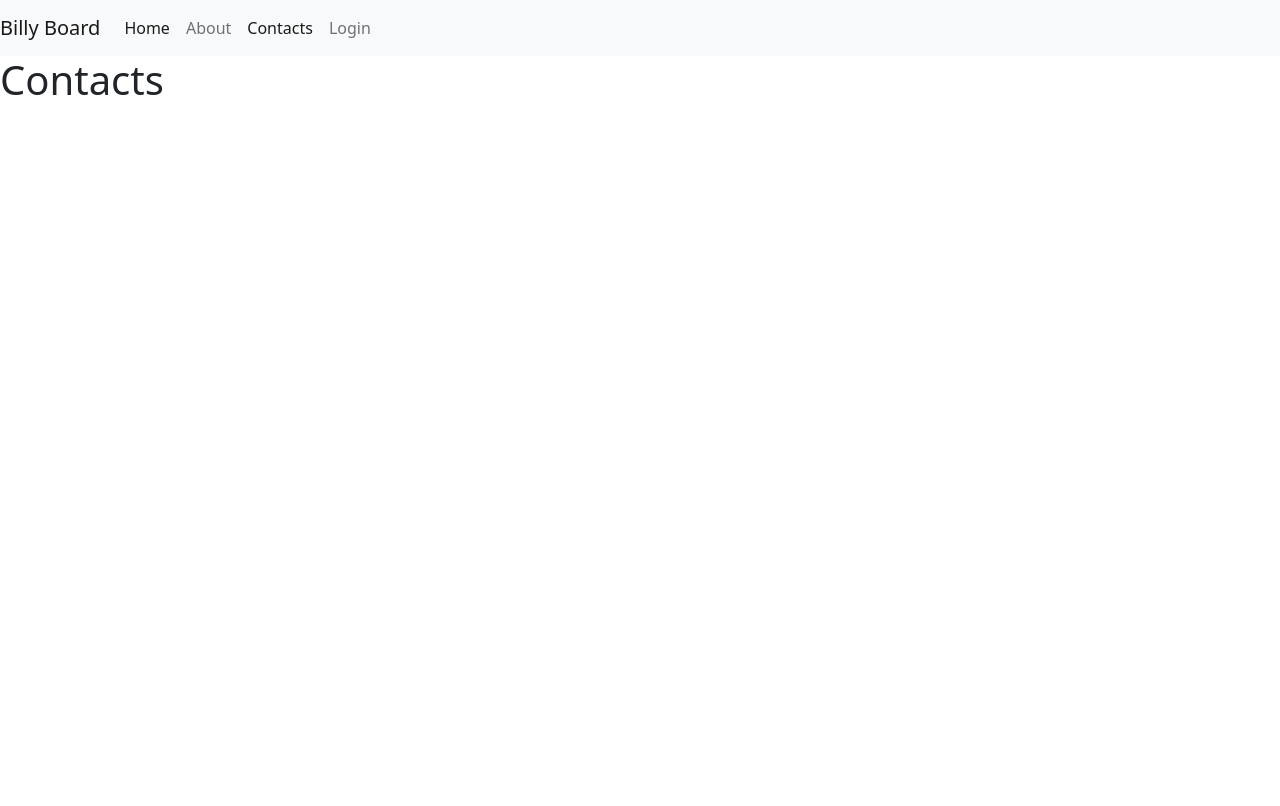
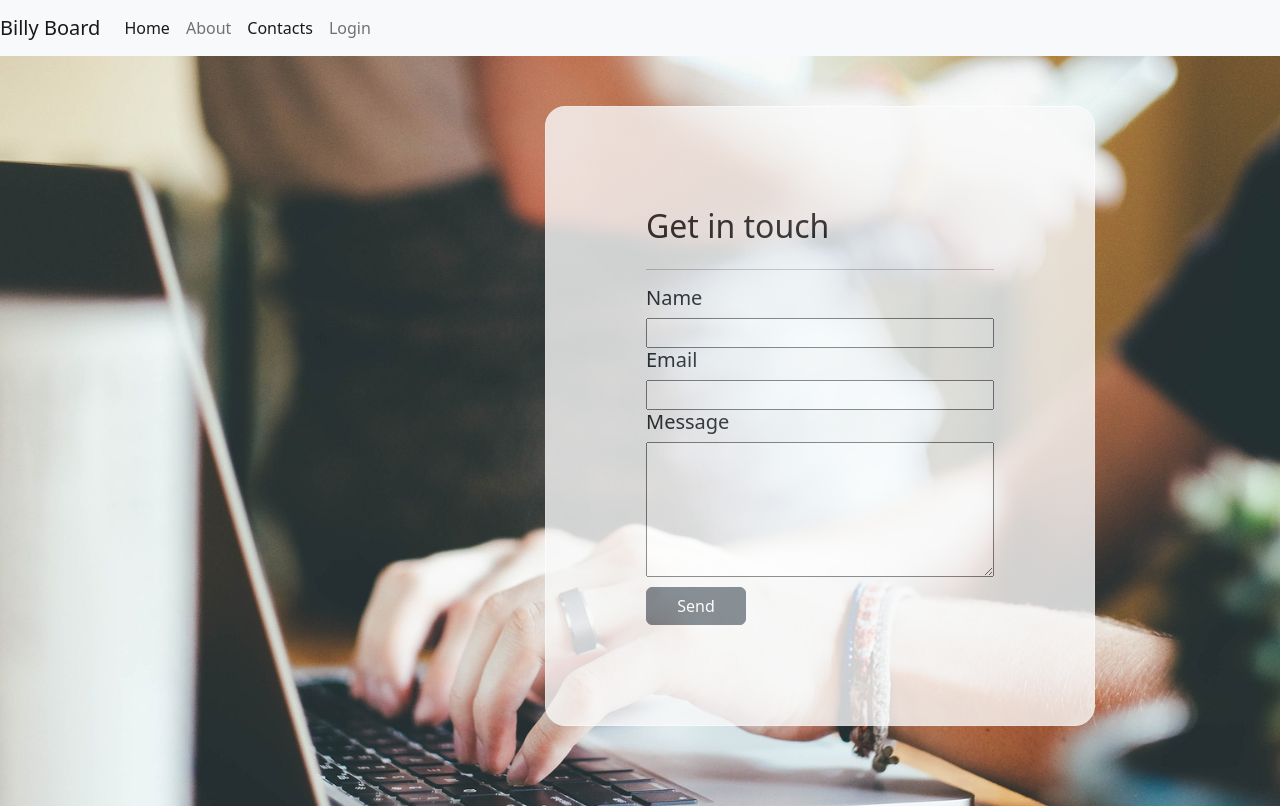
Before and after one commit to Valeprogr/Billy-board-finalproject, a React (Create React App) app in the folder client/: page /contacts in a window 1280 px wide. Built offline with nearby package versions, Linux system fonts and the light colour scheme.

Commit message:
edit folder posit, create contacts bolierpl. and css/style

```diff
--- a/client/src/components/contacts/Contacts.js
+++ /dev/null
@@ -1,11 +0,0 @@
-import React from 'react';
-
-const Contacts = () => {
-    return (
-        <div>
-            <h1>Contacts</h1>
-        </div>
-    );
-}
-
-export default Contacts;
--- a/client/src/components/userHomepage/card/card.css
+++ b/client/src/components/userHomepage/card/card.css
@@ -19,7 +19,7 @@
     box-shadow: 5px 5px 5px 0px rgba(0, 0, 0, 0.3);
     filter: drop-shadow(5px 5px 5px rgba(0, 0, 0, 0.3));
     /* height: 200px; */
-    /* margin: 32px 142px; */
+    margin: 32px;
 
 }
 
@@ -48,6 +48,7 @@ h1 {
     border: 1px solid lightgray;
     padding: 22px;
     /* margin-right: 32px; */
+    margin:  32px;
 }
 
 .container-holiday-card {
--- a/client/src/components/userHomepage/userHome/homeUser.css
+++ b/client/src/components/userHomepage/userHome/homeUser.css
@@ -18,7 +18,7 @@
    justify-content: space-around;
    box-shadow: 5px 5px 5px 0px rgba(0, 0, 0, 0.3);
    filter: drop-shadow(5px 5px 5px rgba(0, 0, 0, 0.3));
-   margin-top: 32px;
+   margin-top: 12px;
    height: auto;
     /* justify-items: center;
     align-items: center; */
--- /dev/null
+++ b/client/src/pages/contacts/Contacts.js
@@ -0,0 +1,28 @@
+import React from 'react';
+import "./contacts.css"
+
+const Contacts = () => {
+    return (
+        <div className='body'>
+            <div className='container1'>
+
+            </div>
+            <div className='container2'>
+                <div className='box-container-contacts'>
+                    <h2>Get in touch</h2>
+                    <hr></hr>
+                    <h5>Name</h5>
+                    <input type="text"></input>
+                    <h5>Email</h5>
+                    <input type="text"></input>
+                    <h5>Message</h5>
+                   <textarea rows="4" cols="50" className='text-message'></textarea>
+                        <button class=" btn-contact btn btn-secondary ">Send</button>
+                </div>
+            </div>
+
+        </div>
+    );
+}
+
+export default Contacts;
--- /dev/null
+++ b/client/src/pages/contacts/contacts.css
@@ -0,0 +1,45 @@
+:root {
+    --color-primary: #A5F1E9;
+    --color-secondary:#22A39F;
+    --text-color: #F9F9F9;
+    --text-color2: black ;
+    --font-family: 'Montserrat', sans-serif;
+  }
+.body{
+    background-image: url("../../images/contacs.png" );
+    background-repeat: no-repeat;
+    display: flex;
+    height: 750px;
+}
+.container1{
+    width: 600px;
+    }
+
+    .container2{
+        width: 900px;
+        }
+
+        .box-container-contacts{
+            display: flex;
+            flex-direction: column;
+            border: 1px solid white;
+            border-radius: 20px;
+            height: 620px;
+            width: 70%;
+            margin: 50px 50px;
+            padding: 100px;
+            background-color: var(--text-color);
+            opacity: 80%;
+        }
+
+        .text-message{
+           height: 100%;
+           display: block;
+        }
+
+   .btn-contact{
+    height: 50px;
+    width: 100px;
+
+    margin: 10px 0 0 0 !important;
+   }
--- a/client/src/routes.js
+++ b/client/src/routes.js
@@ -3,8 +3,8 @@ import { Route, Routes, Navigate } from "react-router-dom";
 import Home from "./pages/home/Home";
 import Signin from "./pages/signin/Signin";
 import Login from './pages/login/Login';
-import About from "./components/about/About";
-import Contacts from "./components/contacts/Contacts";
+import About from "./pages/about/About";
+import Contacts from "./pages/contacts/Contacts";
 import UserHome from "./components/userHomepage/userHome/UserHome";
 import ProfileUser from "./components/userHomepage/ProfileUser";
 import Settings from "./components/userHomepage/Settings";
```
Also changed, not shown: client/src/images/contacs.png (added), client/src/pages/about/About.js (renamed from client/src/components/about/About.js), 1 other file (tests, documents, lock files or other folders).
